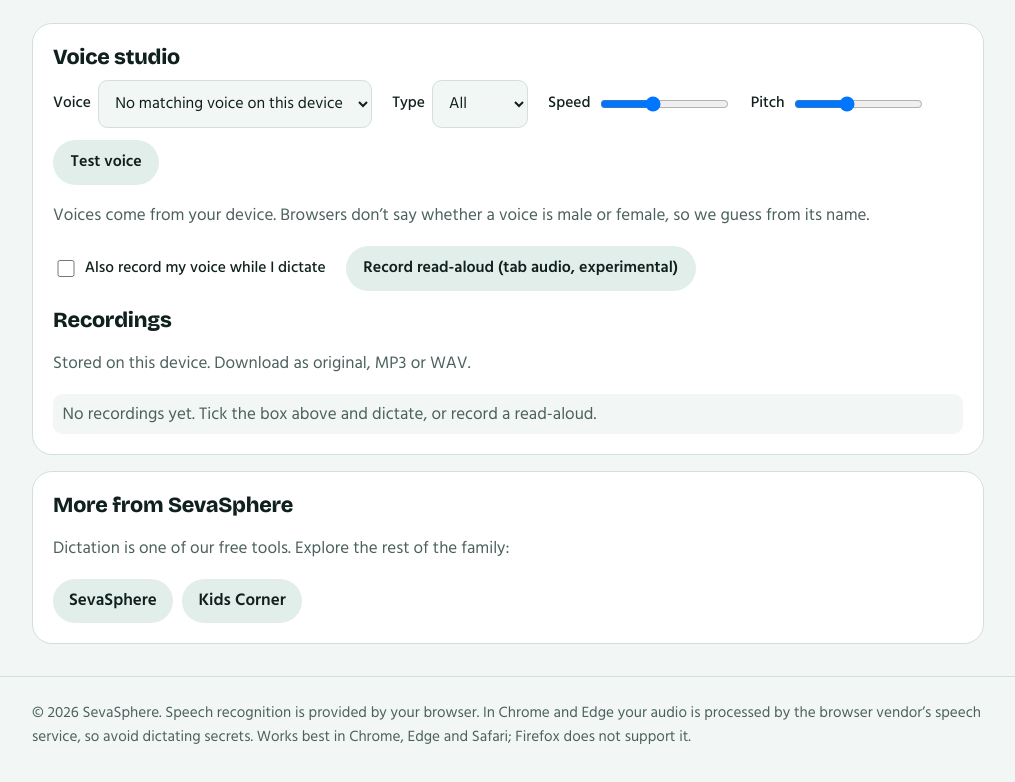
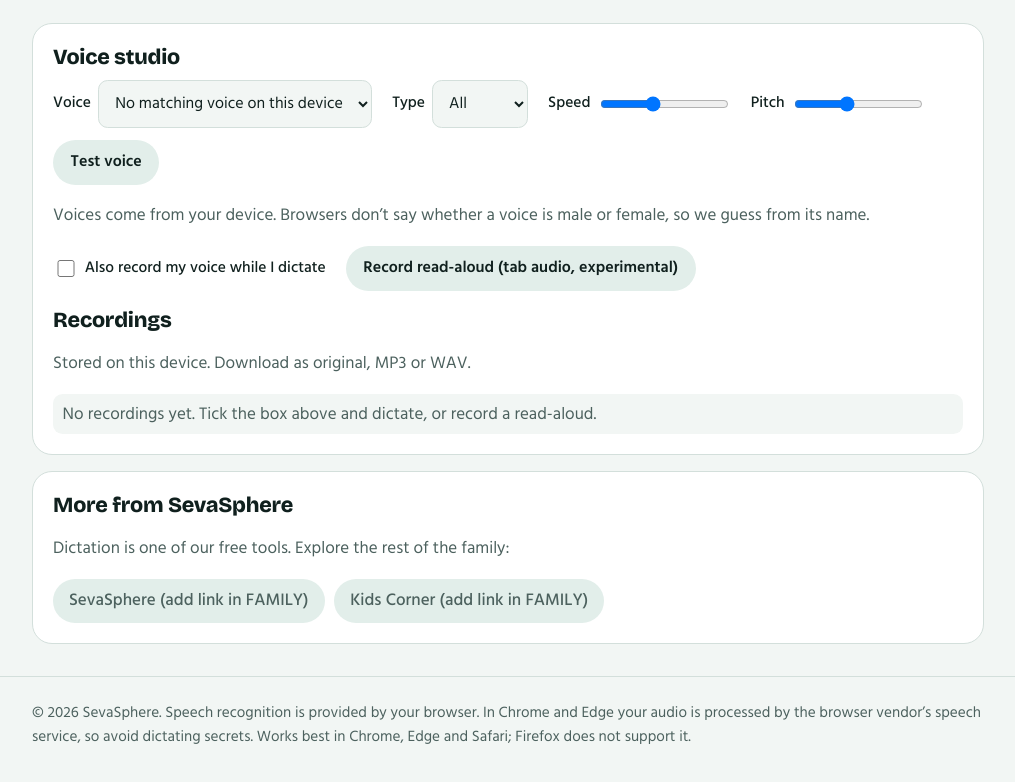
Before and after one commit to CSC-VLE-TOOLS-DESK/SevaSphere-Dictation, a plain HTML site: page index.html in a window 1280 px wide. Shown: the part 1476-2258 px from the top of the page, without its empty margins (132-1147 px from the left). Drawn offline with nearby package versions, Linux system fonts and the light colour scheme.

Commit message:
Add files via upload

```diff
--- a/index.html
+++ b/index.html
@@ -142,8 +142,8 @@ kbd{background:var(--soft);padding:.05rem .4rem;border-radius:.3rem;font-size:.9
 "use strict";
 /* ===== EDIT: link your live sites here ===== */
 const FAMILY=[
-  {name:"SevaSphere",url:"https://csc-vle-tools-desk.github.io/SewaSphere/"},
-  {name:"Kids Corner",url:"https://csc-vle-tools-desk.github.io/Kids-Corner/"}
+  {name:"SevaSphere",url:""},
+  {name:"Kids Corner",url:""}
 ];
 const LANGS=[["en-IN","English (India)"],["hi-IN","हिन्दी (Hindi)"],["en-US","English (US)"],["en-GB","English (UK)"],["bn-IN","বাংলা (Bengali)"],["ta-IN","தமிழ் (Tamil)"],["te-IN","తెలుగు (Telugu)"],["mr-IN","मराठी (Marathi)"],["gu-IN","ગુજરાતી (Gujarati)"],["pa-IN","ਪੰਜਾਬੀ (Punjabi)"],["ur-PK","اردو (Urdu)"],["es-ES","Español"],["fr-FR","Français"],["de-DE","Deutsch"],["ar-SA","العربية"],["pt-BR","Português"],["ja-JP","日本語"]];
 const $=s=>document.querySelector(s);
```
